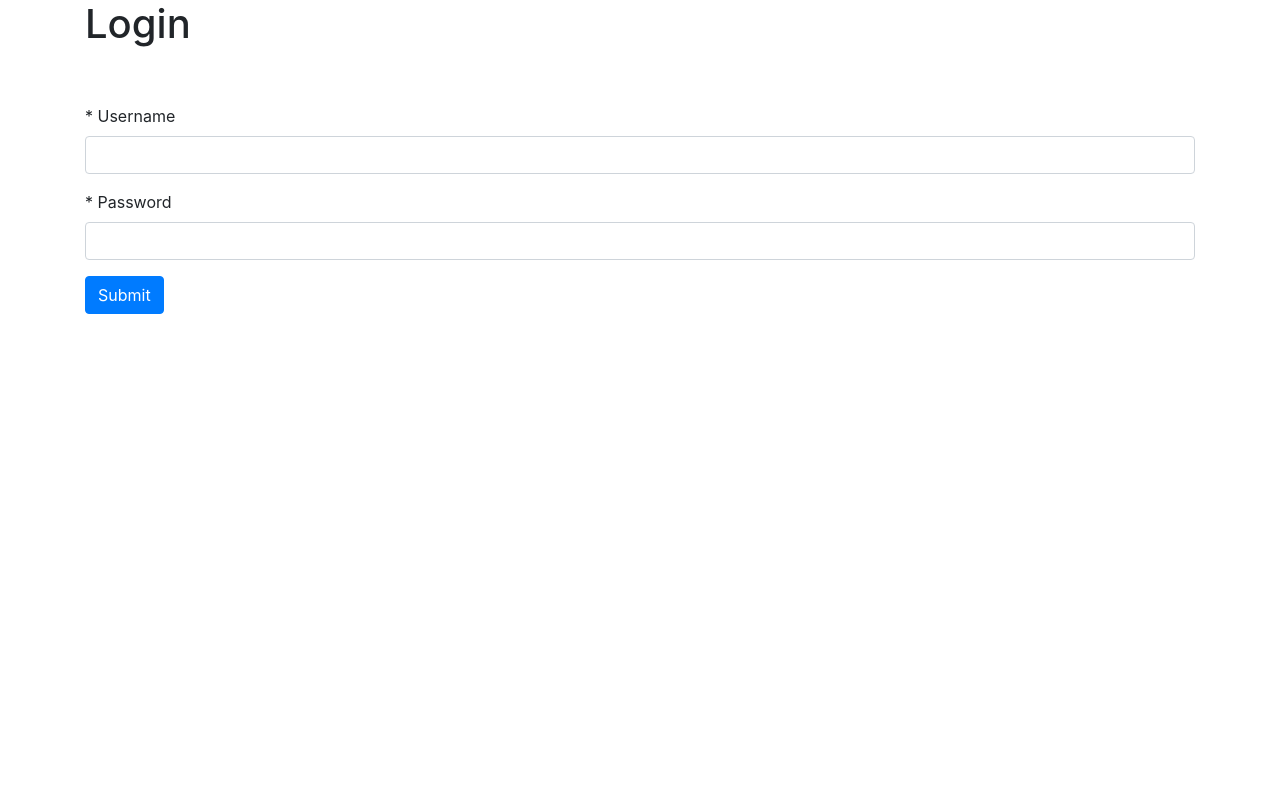
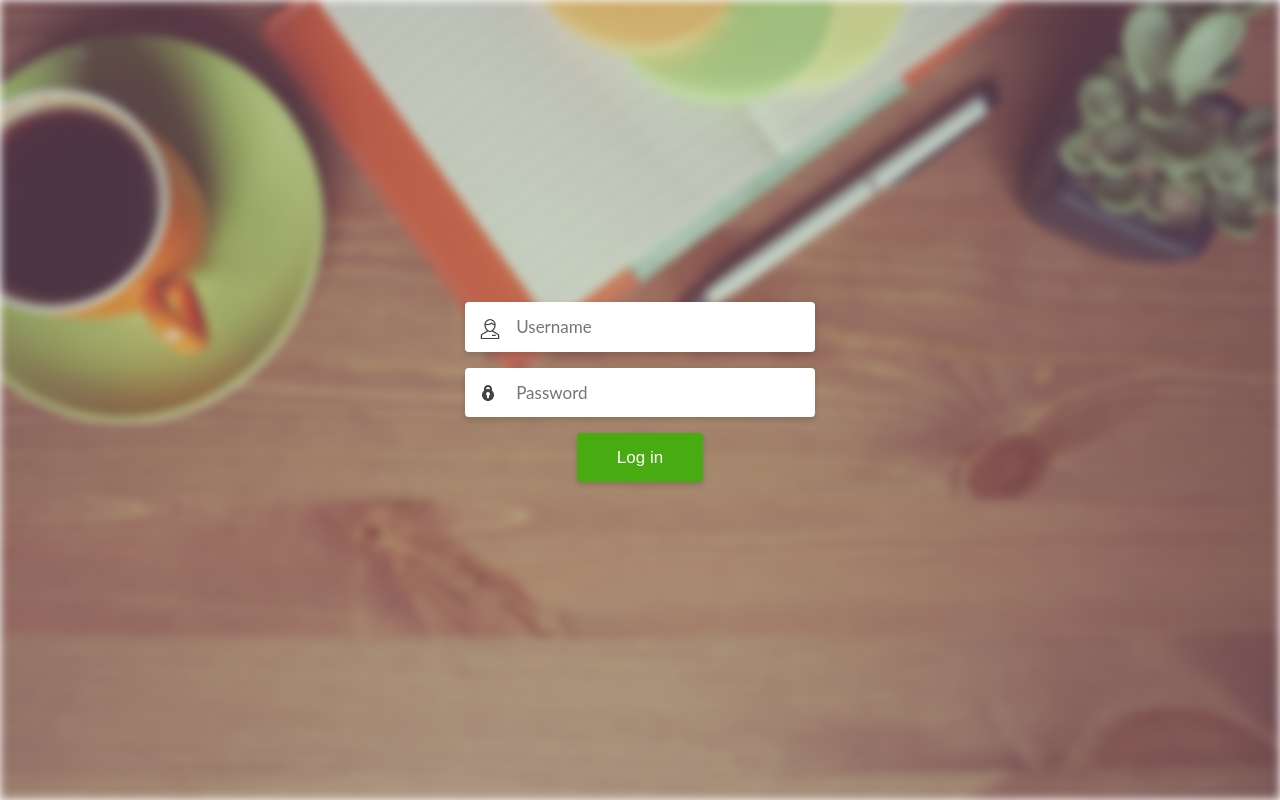
Before and after one commit to XavierPereira2003/CanteenConnect, a Django app: page / in a window 1280 px wide. Run offline with Django 4.2, Linux system fonts and the light colour scheme.

Commit message:
New Login Page
[to do] : Error message while logging in

```diff
--- /dev/null
+++ b/CanteenConnect/static/main/css/loginstyle.css
@@ -0,0 +1,91 @@
+/* @import url("https://fonts.googleapis.com/css?family=Lato:400,700"); */
+#bg {
+  background-image: url('../img/background.jpg');
+  position: fixed;
+  left: 0;
+  top: 0;
+  width: 100%;
+  height: 100%;
+  background-size: cover;
+  filter: blur(5px);
+}
+
+body {
+  font-family: 'Lato', sans-serif;
+  color: #4A4A4A;
+  display: flex;
+  justify-content: center;
+  align-items: center;
+  min-height: 100vh;
+  overflow: hidden;
+  margin: 0;
+  padding: 0;
+}
+
+form {
+  width: 350px;
+  position: relative;
+}
+form .form-field::before {
+  font-size: 20px;
+  position: absolute;
+  left: 15px;
+  top: 17px;
+  color: #888888;
+  content: " ";
+  display: block;
+  background-size: cover;
+  background-repeat: no-repeat;
+}
+form .form-field:nth-child(2)::before {
+  background-image: url(../img/user-icon.png);
+  width: 20px;
+  height: 20px;
+  /* top: 15px; */
+}
+form .form-field:nth-child(3)::before {
+  background-image: url(../img/lock-icon.png);
+  width: 16px;
+  height: 16px;
+}
+form .form-field {
+  display: -webkit-box;
+  display: -ms-flexbox;
+  display: flex;
+  -webkit-box-pack: justify;
+  -ms-flex-pack: justify;
+  justify-content: space-between;
+  -webkit-box-align: center;
+  -ms-flex-align: center;
+  align-items: center;
+  margin-bottom: 1rem;
+  position: relative;
+}
+form input {
+  font-family: inherit;
+  width: 100%;
+  outline: none;
+  background-color: #fff;
+  border-radius: 4px;
+  border: none;
+  display: block;
+  padding: 0.9rem 0.7rem;
+  box-shadow: 0px 3px 6px rgba(0, 0, 0, 0.16);
+  font-size: 17px;
+  color: #4A4A4A;
+  text-indent: 40px;
+}
+form .btn {
+  outline: none;
+  border: none;
+  cursor: pointer;
+  display: inline-block;
+  margin: 0 auto;
+  padding: 0.9rem 2.5rem;
+  text-align: center;
+  background-color: #47AB11;
+  color: #fff;
+  border-radius: 4px;
+  box-shadow: 0px 3px 6px rgba(0, 0, 0, 0.16);
+  font-size: 17px;
+}
--- a/CanteenConnect/static/main/templates/login.html
+++ b/CanteenConnect/static/main/templates/login.html
@@ -1,30 +1,35 @@
-{% extends 'base.html' %}
-
-{% block content %}
+{% load static %}
+<!DOCTYPE html>
+<html lang="en">
 
 
+<head>
+  <meta charset="UTF-8">
+  <title>Login</title>
+  <link rel="stylesheet" href="{% static 'main/css/loginstyle.css' %}">
 
-<h1>Login</h1><br/><br/>
+</head>
 
-{% if error %}
-{{ error }}
-<br/>
-{% endif %}
+<body>
+  <!-- partial:index.partial.html -->
+  <div id="bg"></div>
 
+  <form method = "POST" action ="{% url 'login' %}">
+    {% csrf_token %}
+    <div class="form-field">
+      <input type="text" class="form-control" placeholder="Username" name = "username" required />
+    </div>
 
-    <form method = "POST" action ="{% url 'login' %}">
-        {% csrf_token %}
-        <div class="form-group">
-            <label for="username" class="form-control-label"><span class="required-label">*</span> Username</label>
-            <input type="text" class="form-control" name = "username" required>
-        </div>
+    <div class="form-field">
+      <input type="password" class="form-control" placeholder="Password" name = "password" required />
+    </div>
 
-        <div class="form-group">
-            <label for="exampleInputPassword" class="form-control-label"><span class="required-label">*</span> Password</label>
-            <input type="password" class="form-control" name = "password" required>
-        </div>
+    <div class="form-field">
+      <button class="btn" type="submit">Log in</button>
+    </div>
+  </form>
+  <!-- partial -->
 
-        <button type="submit" class="btn btn-primary">Submit</button>
-    </form>
+</body>
 
-{% endblock %}
+</html>
```
Also changed, not shown: CanteenConnect/static/main/templates/login2.html (added, +30 -0 lines), CanteenConnect/db.sqlite3, CanteenConnect/static/main/img/background.jpg (added), CanteenConnect/static/main/img/lock-icon.png (added), CanteenConnect/static/main/img/user-icon.png (added).
